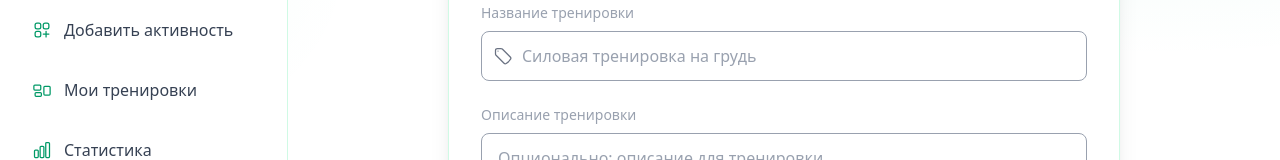
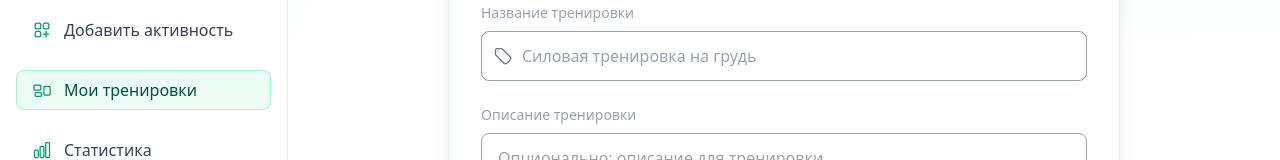
Before and after one commit to wertas441/TrainingSpace, a Next.js app in the folder frontend/: page /my-training/add in a window 1280 px wide. Shown: the part 211-371 px from the top of the page. Built offline with nearby package versions, Linux system fonts and the light colour scheme; no server answers.

Commit message:
develop: fix problem with navBar context

```diff
--- a/frontend/src/components/UI/UiContex/SettingsPageContext.tsx
+++ b/frontend/src/components/UI/UiContex/SettingsPageContext.tsx
@@ -1,5 +1,4 @@
 import {ReactNode} from "react";
-
 
 export default function SettingsPageContext({children}: { children: ReactNode }) {
 
--- a/frontend/src/components/UI/headers/MainHeader.tsx
+++ b/frontend/src/components/UI/headers/MainHeader.tsx
@@ -1,5 +1,4 @@
 import {Bars3Icon} from "@heroicons/react/24/outline";
-
 
 export default function MainHeader({ onToggleSidebar }: {onToggleSidebar?: () => void }) {
 
--- a/frontend/src/components/UI/sidebars/MainSideBar.tsx
+++ b/frontend/src/components/UI/sidebars/MainSideBar.tsx
@@ -1,6 +1,14 @@
 import SideBarElement from "@/components/elements/SideBarElement";
-import {mainSideBarItems} from "@/lib";
-import {XMarkIcon} from "@heroicons/react/24/outline";
+import {
+    CakeIcon,
+    ChartBarIcon,
+    HomeIcon, PuzzlePieceIcon,
+    RectangleGroupIcon, SparklesIcon,
+    Squares2X2Icon,
+    SquaresPlusIcon, WrenchScrewdriverIcon,
+    XMarkIcon
+} from "@heroicons/react/24/outline";
+import {useMemo} from "react";
 
 interface SideBarProps {
 	activePage: string;
@@ -10,9 +18,65 @@ interface SideBarProps {
 
 export default function MainSideBar({ activePage, isOpen = false, onClose }: SideBarProps) {
 
+    const mainSideBarItems = useMemo(() => [
+        {
+            label: 'Главная',
+            link: '/',
+            context: '/',
+            icon: HomeIcon,
+        },
+        {
+            label: 'Моя активность',
+            link: '/my-activity',
+            context: 'my-activity',
+            icon: Squares2X2Icon,
+        },
+        {
+            label: 'Добавить активность',
+            link: '/add-activity',
+            context: 'add-activity',
+            icon: SquaresPlusIcon,
+        },
+        {
+            label: 'Мои тренировки',
+            link: '/my-training',
+            context: 'my-training',
+            icon: RectangleGroupIcon,
+        },
+        {
+            label: 'Статистика',
+            link: '/stats',
+            context: 'stats',
+            icon: ChartBarIcon,
+        },
+        {
+            label: 'Питание',
+            link: '/nutrition',
+            context: 'nutrition',
+            icon: CakeIcon,
+        },
+        {
+            label: 'Цели',
+            link: '/goals',
+            context: 'goals',
+            icon: SparklesIcon,
+        },
+        {
+            label: 'Техника упражнений',
+            link: '/exercises-techniques',
+            context: 'exercises-techniques',
+            icon: PuzzlePieceIcon,
+        },
+        {
+            label: 'Настройки',
+            link: '/settings/profile',
+            context: 'settings',
+            icon: WrenchScrewdriverIcon,
+        },
+    ], []);
+
 	return (
 		<>
-			{/* Мобильный оверлей */}
 			{isOpen && (
 				<div
 					className="fixed inset-0 bg-black/30 backdrop-blur-[1px] lg:hidden z-40"
@@ -44,7 +108,7 @@ export default function MainSideBar({ activePage, isOpen = false, onClose }: Sid
 							label={item.label}
 							link={item.link}
 							icon={item.icon}
-							active={activePage === item.link}
+							active={activePage === item.context}
                             onClick={onClose}
 						/>
 					))}
--- a/frontend/src/lib/index.ts
+++ b/frontend/src/lib/index.ts
@@ -18,53 +18,7 @@ export const mainInputClasses:string = `w-full py-3 border border-gray-400 round
 
 
 
-export const mainSideBarItems = [
-    {
-        label: 'Главная',
-        link: '/',
-        icon: HomeIcon,
-    },
-    {
-        label: 'Моя активность',
-        link: '/my-activity',
-        icon: Squares2X2Icon,
-    },
-    {
-        label: 'Добавить активность',
-        link: '/add-activity',
-        icon: SquaresPlusIcon,
-    },
-    {
-        label: 'Мои тренировки',
-        link: '/my-training',
-        icon: RectangleGroupIcon,
-    },
-    {
-        label: 'Статистика',
-        link: '/stats',
-        icon: ChartBarIcon,
-    },
-    {
-        label: 'Питание',
-        link: '/nutrition',
-        icon: CakeIcon,
-    },
-    {
-        label: 'Цели',
-        link: '/goals',
-        icon: SparklesIcon,
-    },
-    {
-        label: 'Техника упражнений',
-        link: '/exercises-techniques',
-        icon: PuzzlePieceIcon,
-    },
-    {
-        label: 'Настройки',
-        link: '/settings/profile',
-        icon: WrenchScrewdriverIcon,
-    },
-]
+
 
 export async function getExercisesList(tokenValue: string | undefined):Promise<ExerciseTechniqueItem[]>{
     try {
--- a/frontend/src/lib/utils/LayoutWrapper.tsx
+++ b/frontend/src/lib/utils/LayoutWrapper.tsx
@@ -1,6 +1,6 @@
 'use client'
 
-import {ReactElement, ReactNode, useCallback, useState} from "react";
+import {ReactElement, ReactNode, useCallback, useMemo, useState} from "react";
 import {usePathname} from "next/navigation";
 import MainHeader from "@/components/UI/headers/MainHeader";
 import MainSideBar from "@/components/UI/sidebars/MainSideBar";
@@ -10,6 +10,14 @@ export default function LayoutWrapper({children}: {children: ReactNode}):ReactEl
 	const pathname: string = usePathname();
 	const isAuthPage: boolean = pathname.startsWith('/auth');
 	const [isSidebarOpen, setIsSidebarOpen] = useState<boolean>(false);
+
+	const activeContext: string = useMemo(() => {
+		const segments = pathname.split('/').filter(Boolean);
+		if (segments.length === 0) {
+			return '/';
+		}
+		return segments[0];
+	}, [pathname]);
 
 	const toggleSidebar = useCallback(() => {
 		setIsSidebarOpen(prev => !prev);
@@ -25,7 +33,7 @@ export default function LayoutWrapper({children}: {children: ReactNode}):ReactEl
 				<div className="flex flex-1 relative overflow-x-hidden">
 					{!isAuthPage && (
 						<MainSideBar
-                            activePage={pathname}
+                            activePage={activeContext}
                             isOpen={isSidebarOpen}
                             onClose={toggleSidebar}
                         />
```
Also changed, not shown: frontend/src/components/UI/headers/MyActivityHeader.tsx (+0 -13 lines).
